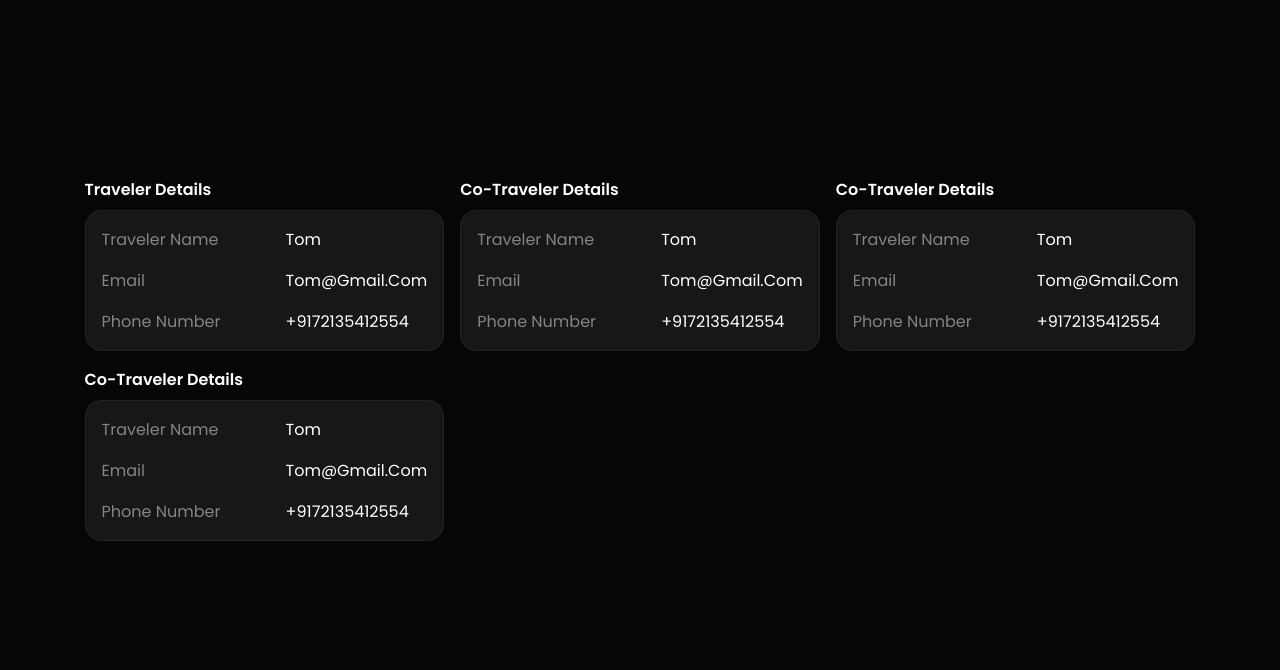
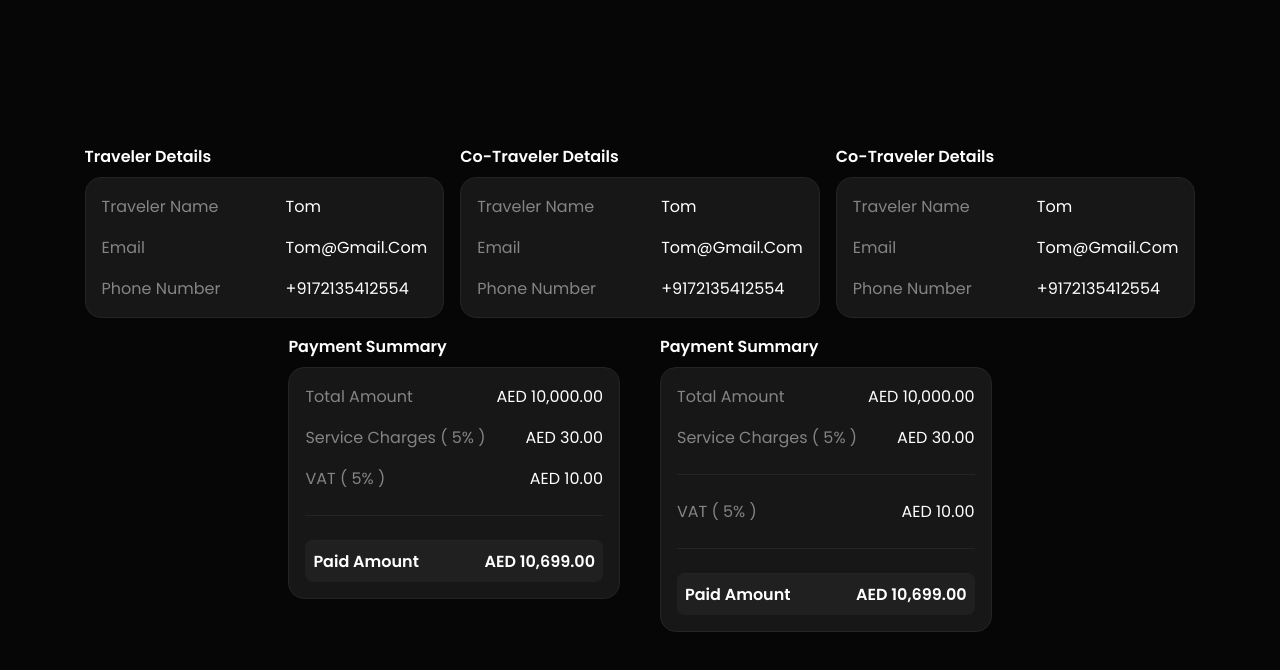
Before and after one commit to Taran1508/merlion-cruise-ui, a React (Vite) app: page / in a window 1280 px wide. Shown: the top 670 px of the page. Built offline with nearby package versions, Linux system fonts and the light colour scheme; a web font is replaced by a local one.

Commit message:
refactor: modified summary-card props, fixed divider logic and UI

```diff
--- a/src/components/summary-card/SummaryCard.tsx
+++ b/src/components/summary-card/SummaryCard.tsx
@@ -21,6 +21,7 @@ interface SummaryCardProps {
   title: string;
   summary: SummaryItem[];
   highlightedProperties?: string[];
+  divider?: string[];
   align?: "left" | "right";
 }
 
@@ -29,16 +30,9 @@ const SummaryCard: React.FC<SummaryCardProps> = ({
   summary,
   highlightedProperties = [],
   align = "left",
+  divider,
 }) => {
   const { isMobile, isTablet, isDesktop } = useResponsive();
-
-  const formatLabel = (key: string): string => {
-    // Convert camelCase to readable format
-    return key
-      .replace(/([A-Z])/g, " $1")
-      .replace(/^./, (str) => str.toUpperCase())
-      .trim();
-  };
 
   const renderSummaryContent = () => {
     const content: React.ReactNode[] = [];
@@ -47,16 +41,7 @@ const SummaryCard: React.FC<SummaryCardProps> = ({
       const entries = Object.entries(item);
 
       entries.forEach(([key, value], entryIndex) => {
-        // Handle divider keys
-        if (key.startsWith("divider_")) {
-          content.push(
-            <StyledDivider key={`divider-${itemIndex}-${entryIndex}`} />
-          );
-          return;
-        }
-
         const isHighlighted = highlightedProperties.includes(key);
-        const label = formatLabel(key);
 
         if (isHighlighted) {
           // Render highlighted items in a special row (like totals)
@@ -69,12 +54,13 @@ const SummaryCard: React.FC<SummaryCardProps> = ({
               isdesktop={isDesktop}
             >
               <LabelText
-                align={align}
+                align={"left"}
                 ismobile={isMobile}
                 istablet={isTablet}
+                ishighlighted={true}
                 isdesktop={isDesktop}
               >
-                {label}
+                {String(value[0])}
               </LabelText>
               <ValueText
                 ishighlighted={true}
@@ -83,7 +69,7 @@ const SummaryCard: React.FC<SummaryCardProps> = ({
                 istablet={isTablet}
                 isdesktop={isDesktop}
               >
-                {String(value)}
+                {String(value[1])}
               </ValueText>
             </HighlightedRow>
           );
@@ -98,12 +84,12 @@ const SummaryCard: React.FC<SummaryCardProps> = ({
               isdesktop={isDesktop}
             >
               <LabelText
-                align={align}
+                // align={align}
                 ismobile={isMobile}
                 istablet={isTablet}
                 isdesktop={isDesktop}
               >
-                {label}
+                {String(value[0])}
               </LabelText>
               <ValueText
                 align={align}
@@ -111,10 +97,16 @@ const SummaryCard: React.FC<SummaryCardProps> = ({
                 istablet={isTablet}
                 isdesktop={isDesktop}
               >
-                {String(value)}
+                {String(value[1])}
               </ValueText>
             </DataRow>
           );
+          // Check if the key matches the keys in the divider prop
+          if (divider?.includes(key)) {
+            // If it does, push a divider after this row
+            const dividerKey = `divider-${itemIndex}-${entryIndex}`;
+            content.push(<StyledDivider key={dividerKey} />);
+          }
         }
       });
     });
--- a/src/components/summary-card/summary-card.styles.tsx
+++ b/src/components/summary-card/summary-card.styles.tsx
@@ -99,18 +99,22 @@ export const LabelText = styled(Typography, {
     prop !== "ismobile" &&
     prop !== "istablet" &&
     prop !== "isdesktop" &&
+    prop !== "ishighlighted" &&
     prop !== "align",
-})<ResponsiveProps & AlignProps>(({ ismobile, istablet, align }) => ({
-  color: "#848484",
+})<ResponsiveProps & AlignProps & { ishighlighted?: boolean }>(
+  ({ ishighlighted, ismobile, istablet, align }) => ({
+    color: ishighlighted ? "#FFF" : "#848484",
+    paddingLeft: ishighlighted ? "8px" : "",
     fontFamily: "Poppins, sans-serif",
     fontSize: ismobile ? "12px" : istablet ? "14px" : "16px",
-  fontWeight: 400,
+    fontWeight: ishighlighted ? 600 : 400,
     lineHeight: "normal",
     textTransform: "capitalize",
     minWidth: ismobile ? "auto" : "144px",
     textAlign: align === "right" ? "right" : "left",
     flexShrink: 0,
-}));
+  })
+);
 
 export const ValueText = styled(Typography, {
   shouldForwardProp: (prop) =>
@@ -124,13 +128,11 @@ export const ValueText = styled(Typography, {
   ({ ismobile, istablet, islg, ishighlighted, align }) => ({
     color: "#FFF",
     fontFamily: "Poppins, sans-serif",
-    fontSize: ismobile ? "12px" : istablet ? "14px" : islg ? "14px" : "16px",
+    fontSize: ismobile ? "12px" : istablet ? "14px" : islg ? "12px" : "16px",
     fontWeight: ishighlighted ? 700 : 400,
     lineHeight: "normal",
     textTransform: ishighlighted ? "uppercase" : "capitalize",
-    backgroundColor: ishighlighted
-      ? "rgba(255, 255, 255, 0.05)"
-      : "transparent",
+    backgroundColor: "transparent",
     padding: ishighlighted ? "4px 8px" : "0",
     borderRadius: ishighlighted ? "4px" : "0",
     textAlign: align === "right" ? "right" : "left",
@@ -153,10 +155,13 @@ export const HighlightedRow = styled(Box, {
     prop !== "align",
 })<ResponsiveProps & AlignProps>(({ align }) => ({
   display: "flex",
-  justifyContent: align === "right" ? "flex-end" : "space-between",
+  justifyContent: "start",
   alignItems: "center",
+  color: "#FFF",
   width: "100%",
-  padding: "8px 0",
+  padding: "4px 0",
+  backgroundColor: "#202020",
   borderTop: "1px solid #242424",
-  textAlign: align === "right" ? "right" : "left",
+  borderRadius: "8px",
+  textAlign: "left",
 }));
--- a/src/pages/Home.tsx
+++ b/src/pages/Home.tsx
@@ -1,35 +1,59 @@
 import SummaryCard from "@/components/summary-card/SummaryCard";
 import useResponsive from "@/hooks/UseResponsive";
-import { Divider, Stack } from "@mui/material";
+import { Stack } from "@mui/material";
 
 // Sample data for SummaryCard
 const travelerData = [
   {
-    travelerName: "Tom",
-    email: "tom@gmail.com",
-    phoneNumber: "+9172135412554",
+    travelerName: ["Traveler Name", "Tom"],
+    email: ["Email", "tom@gmail.com"],
+    phoneNumber: ["Phone Number", "+9172135412554"],
   },
   {
-    travelerName: "Tom",
-    email: "tom@gmail.com",
-    phoneNumber: "+9172135412554",
+    travelerName: ["Traveler Name", "Tom"],
+    email: ["Email", "tom@gmail.com"],
+    phoneNumber: ["Phone Number", "+9172135412554"],
   },
   {
-    travelerName: "Tom",
-    email: "tom@gmail.com",
-    phoneNumber: "+9172135412554",
+    travelerName: ["Traveler Name", "Tom"],
+    email: ["Email", "tom@gmail.com"],
+    phoneNumber: ["Phone Number", "+9172135412554"],
+  },
+  // {
+  //   divider_one: true, // this will render an empty co-traveller component with divider
+  // },
+];
+
+// Payment Data 1
+const orderSummaryData = [
+  {
+    totalAmount: ["Total Amount", "AED 10,000.00"],
+    serviceCharges: ["Service Charges ( 5% )", "AED 30.00"],
+    vat: ["VAT ( 5% )", "AED 10.00"],
   },
   {
-    travelerName: "Tom",
-    email: "tom@gmail.com",
-    phoneNumber: "+9172135412554",
+    paidAmount: ["Paid Amount", "AED 10,699.00"],
   },
 ];
+
+// Payment Data 2
+const orderSummaryData1 = [
+  {
+    totalAmount: ["Total Amount", "AED 10,000.00"],
+    serviceCharges: ["Service Charges ( 5% )", "AED 30.00"],
+    vat: ["VAT ( 5% )", "AED 10.00"],
+  },
+  {
+    paidAmount: ["Paid Amount", "AED 10,699.00"],
+  },
+];
+
+//
 
 export default function Home() {
   const { isMobile, isTablet } = useResponsive();
 
-  // const highlightedOrderProps = ['paidAmount']; {/* For future development*/ }
+  const highlightedOrderProps = ["paidAmount"];
 
   return (
     <Stack
@@ -42,9 +66,6 @@ export default function Home() {
         p: 6,
       }}
     >
-      {/* Divider  */}
-      <Divider sx={{ borderColor: "#242424", my: 2 }} />
-
       {/* Summary Cards Section */}
       <Stack
         sx={{
@@ -66,39 +87,25 @@ export default function Home() {
             align="left"
           />
         ))}
+      </Stack>
 
-        {/* Summary Card with payment summary For future development*/}
-        {/* <SummaryCard
-              title="Payment Summary"
-              summary={orderSummaryData}
-              highlightedProperties={highlightedOrderProps}
-              align="right"
-            /> */}
+      {/* Summary Card with payment summary For future development*/}
+      <Stack sx={{ mt: 2, display: "flex", flexDirection: "row", gap: 5 }}>
+        <SummaryCard
+          title="Payment Summary"
+          summary={orderSummaryData}
+          highlightedProperties={highlightedOrderProps}
+          align="right"
+          divider={["vat"]}
+        />
+        <SummaryCard
+          title="Payment Summary"
+          summary={orderSummaryData1}
+          highlightedProperties={highlightedOrderProps}
+          align="right"
+          divider={[`paidAmount`, `serviceCharges`, "vat"]}
+        />
       </Stack>
     </Stack>
   );
 }
-
-{
-  /* For future development*/
-}
-// // Sample data for SummaryCard
-// const travelerData = [
-//   {
-//     travelerName: 'Tom',
-//     email: 'tom@gmail.com',
-//     phoneNumber: '+9172135412554'
-//   }
-// ];
-
-// const orderSummaryData = [
-//   {
-//     totalAmount: 'AED 10,000.00',
-//     serviceCharges: 'AED 30.00',
-//     vat: 'AED 10.00',
-//     divider_one: true
-//   },
-//   {
-//     paidAmount: 'AED 10,699.00'
-//   }
-// ];
```
Lines whose indentation alone changed are shown as unchanged.
